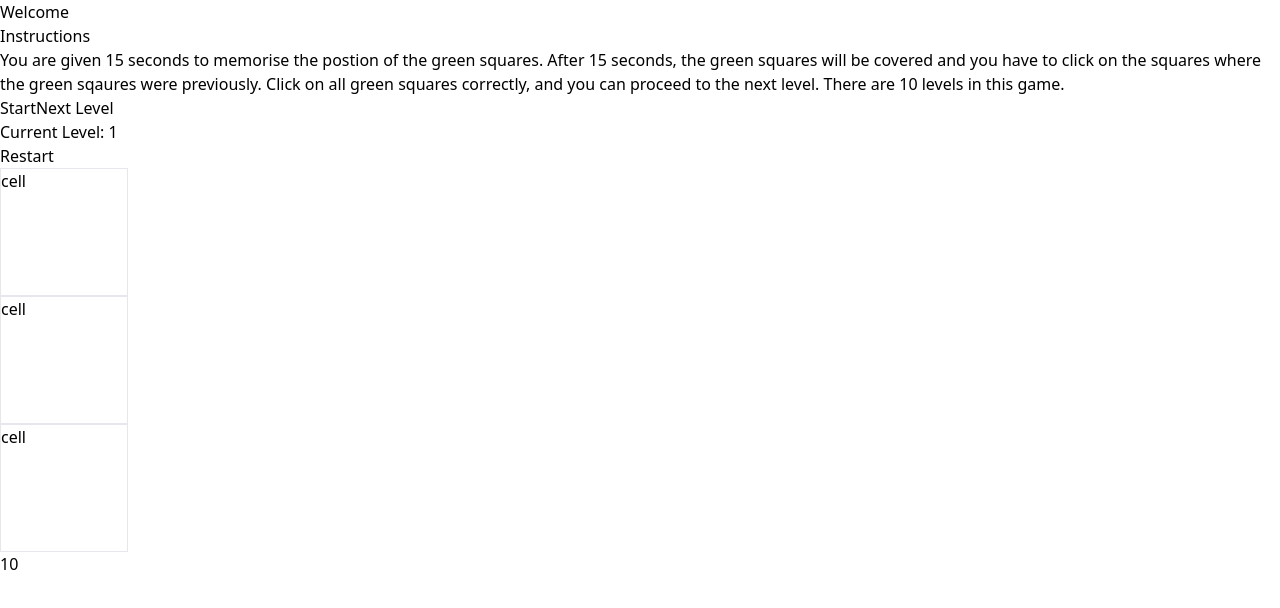
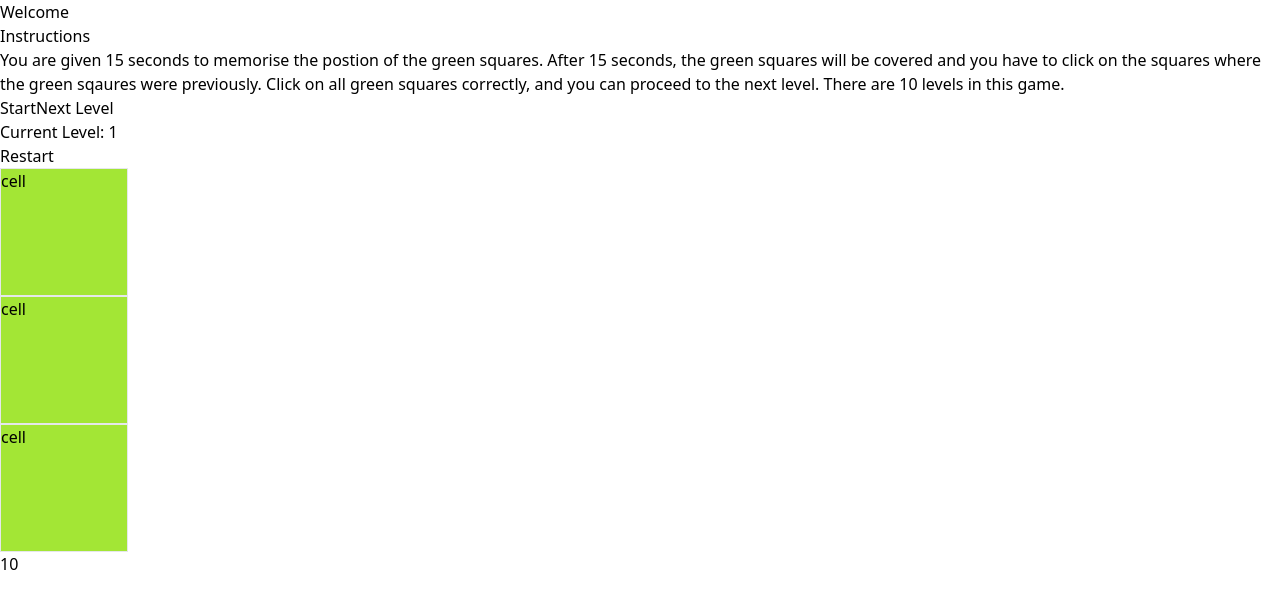
Before and after one commit to jlimsy/memory-game, a React (Vite) app: page / in a window 1280 px wide. Shown: the top 608 px of the page. Built offline with nearby package versions, Linux system fonts and the light colour scheme.

Commit message:
state for green cells

```diff
--- a/src/components/Grid.jsx
+++ b/src/components/Grid.jsx
@@ -1,4 +1,8 @@
+import { useState } from "react";
+
 export default function Grid({ grid }) {
+  const [green, setGreen] = useState(true);
+
   let rows = [];
   let columns = [];
 
@@ -9,11 +13,17 @@ export default function Grid({ grid }) {
 
   return (
     <>
-      {rows.map((cell, idx) => (
-        <div key={idx} className="cell border h-32 w-32 ">
-          cell
-        </div>
-      ))}
+      {rows.map((cell, idx) =>
+        setGreen ? (
+          <div key={idx} className="cell border h-32 w-32 bg-lime-400">
+            cell
+          </div>
+        ) : (
+          <div key={idx} className="cell border h-32 w-32">
+            cell
+          </div>
+        )
+      )}
     </>
   );
 }
```
